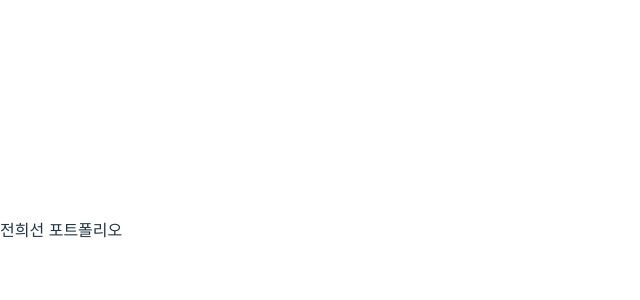
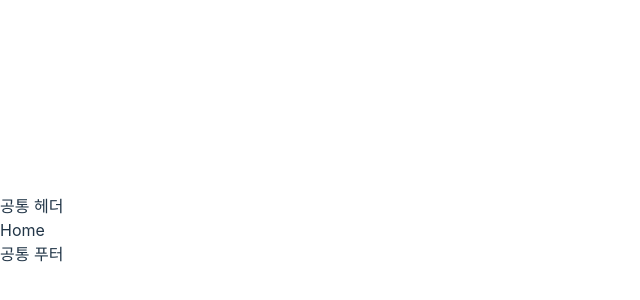
Before and after one commit to HuiseonDev/huiseon_portfolio, a React (Vite) app: page / in a window 1280 px wide. Shown: the part 170-470 px from the top of the page, without its empty margins (0-640 px from the left). Built offline with nearby package versions, Linux system fonts and the light colour scheme.

Commit message:
Feat: 라우트 설정 및 RouterProvider 적용

```diff
--- a/src/App.tsx
+++ b/src/App.tsx
@@ -1,5 +1,8 @@
+import { RouterProvider } from "react-router-dom";
+import router from "./routes";
+
 const App = () => {
-  return <div>전희선 포트폴리오</div>;
+  return <RouterProvider router={router} />;
 };
 
 export default App;
--- a/src/routes.tsx
+++ b/src/routes.tsx
@@ -1 +1,47 @@
-//router
+import { lazy } from "react";
+import { createBrowserRouter } from "react-router-dom";
+import Layout from "./components/Layout/Layout";
+import Error from "./components/Error/Error";
+
+const Home = lazy(() => import("@pages/Home/Home"));
+const ProjectList = lazy(() => import("@pages/Projects/ProjectList"));
+const Trifly = lazy(() => import("@pages/Projects/Trifly"));
+const Toucheese = lazy(() => import("@pages/Projects/Toucheese"));
+const Wish = lazy(() => import("@pages/Projects/Wish"));
+
+const router = createBrowserRouter([
+  {
+    path: "/",
+    element: <Layout />,
+    errorElement: <Error />,
+    children: [
+      {
+        path: "/",
+        element: <Home />,
+      },
+      {
+        path: "project",
+        children: [
+          {
+            path: "list",
+            element: <ProjectList />,
+          },
+          {
+            path: "trifly",
+            element: <Trifly />,
+          },
+          {
+            path: "toucheese",
+            element: <Toucheese />,
+          },
+          {
+            path: "wish",
+            element: <Wish />,
+          },
+        ],
+      },
+    ],
+  },
+]);
+
+export default router;
```
